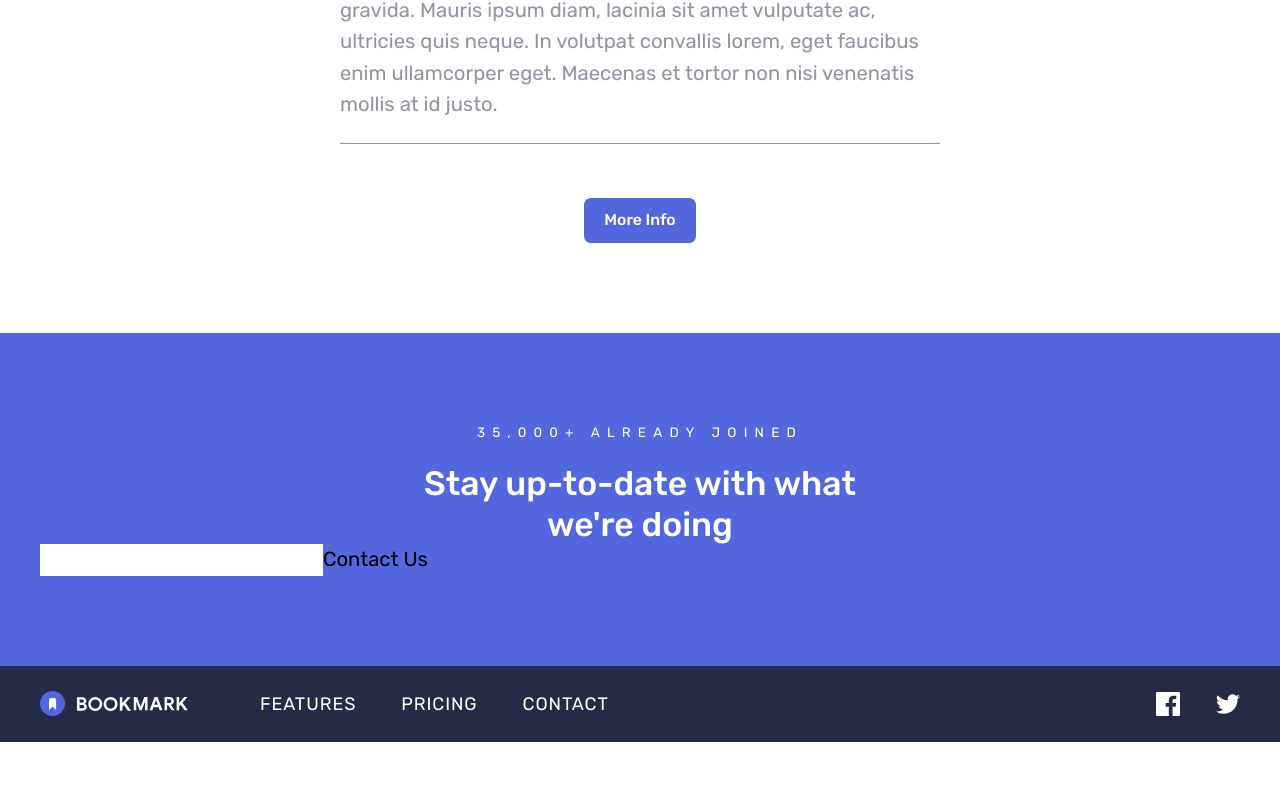
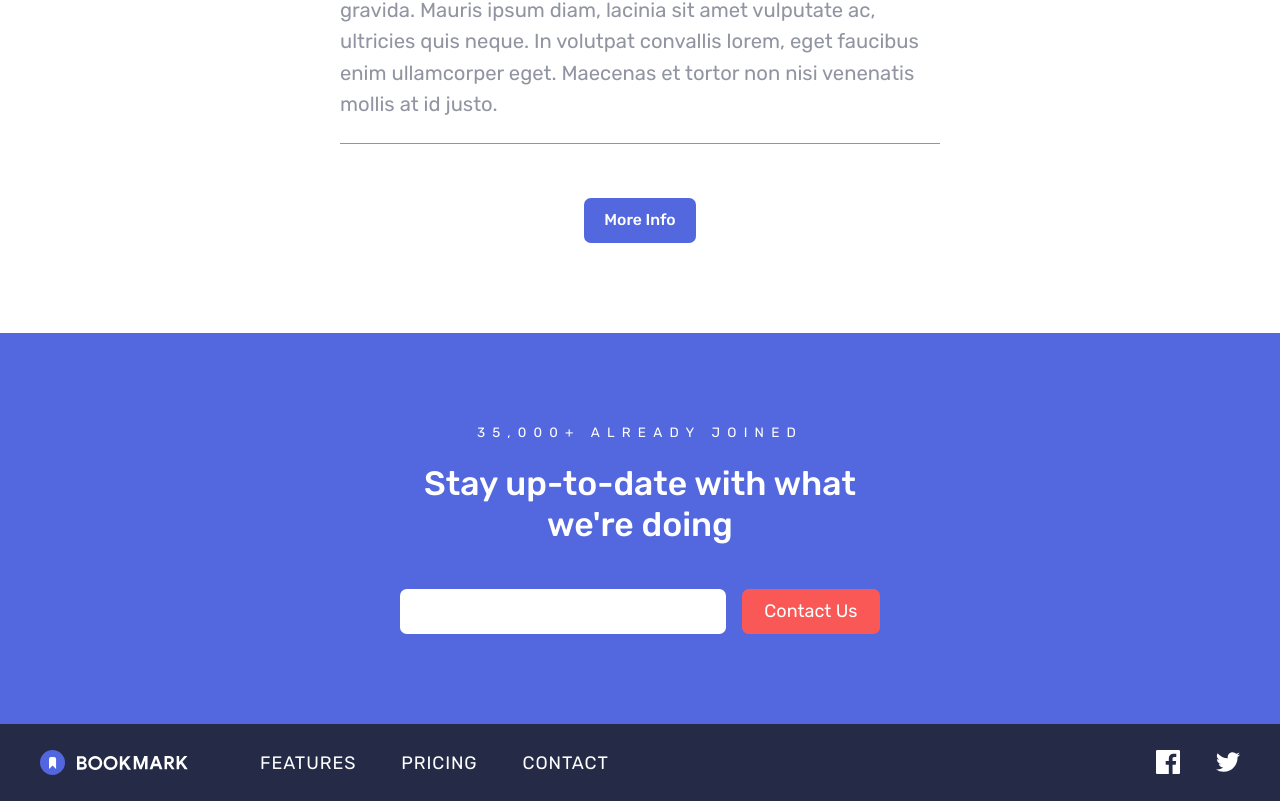
Before and after one commit to AlvesPHGA/lp-bookmark, a React (Vite) app: page / in a window 1280 px wide. Shown: the part 3745-4546 px from the top of the page. Before the commit the page ends 4487 px from the top, so only its background shows below. Built offline with nearby package versions, Linux system fonts and the light colour scheme.

Commit message:
updated layout of Input component

```diff
--- a/src/components/Form/Input/Input.tsx
+++ b/src/components/Form/Input/Input.tsx
@@ -1,8 +1,15 @@
 export function Input() {
    return (
-      <div>
-         <input type="email" name="email" id="email" />
-         <button>Contact Us</button>
+      <div className="w-[40%] mx-auto mt-10 flex justify-between">
+         <input
+            className="w-[68%] py-[2px] px-2 rounded-md"
+            type="email"
+            name="email"
+            id="email"
+         />
+         <button className="w-fit px-5 py-2 bg-softRed text-white text-base rounded-md">
+            Contact Us
+         </button>
       </div>
    );
 }
```
